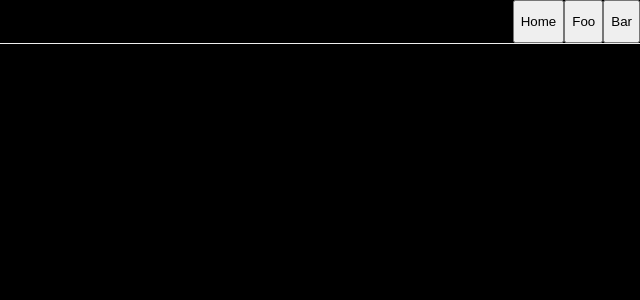
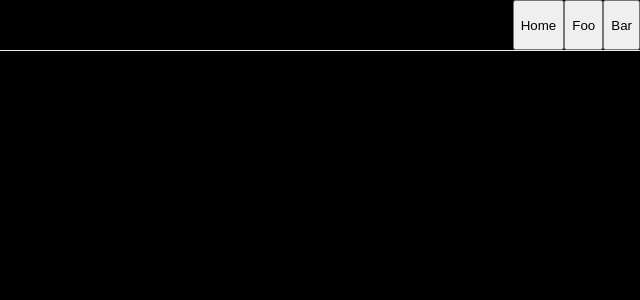
Before and after one commit to connorbo97/react-ts-eslint-scss-boiler, a React app: page / in a window 1280 px wide. Shown: the top 300 px of the page, without its empty margins (640-1280 px from the left). Built offline with nearby package versions, Linux system fonts and the light colour scheme.

Commit message:
header styling

```diff
--- a/src/components/Header.js
+++ b/src/components/Header.js
@@ -10,6 +10,7 @@ export const Header = () => {
 
   return (
     <div className={styles['container']}>
+      <div className={styles['main']}>
         <Routes>
           <Route
             path={PAGE_CONFIGS[PAGES.FOO].route}
@@ -26,6 +27,7 @@ export const Header = () => {
             }
           />
         </Routes>
+      </div>
 
       <div className={styles['buttons']}>
         {PAGE_CONFIGS_ENTRIES.map(([page, { label, route }]) => (
--- a/src/components/header.module.scss
+++ b/src/components/header.module.scss
@@ -1,15 +1,23 @@
 @import 'styles/_colors.scss';
+
+$height: 5rem;
 
 .container {
     display: flex;
     border-bottom: 1px solid $white;
+    height: $height;
+}
+
+.main {
+    flex: 1;
+    display: flex;
 }
 
 .name {
     border: 0;
     background-color: transparent;
     color: $tertiary;
-    padding: 1rem;
+    padding: 1.5rem;
     font-size: 2rem;
     flex: 1;
 }
```
Lines whose indentation alone changed are shown as unchanged.
